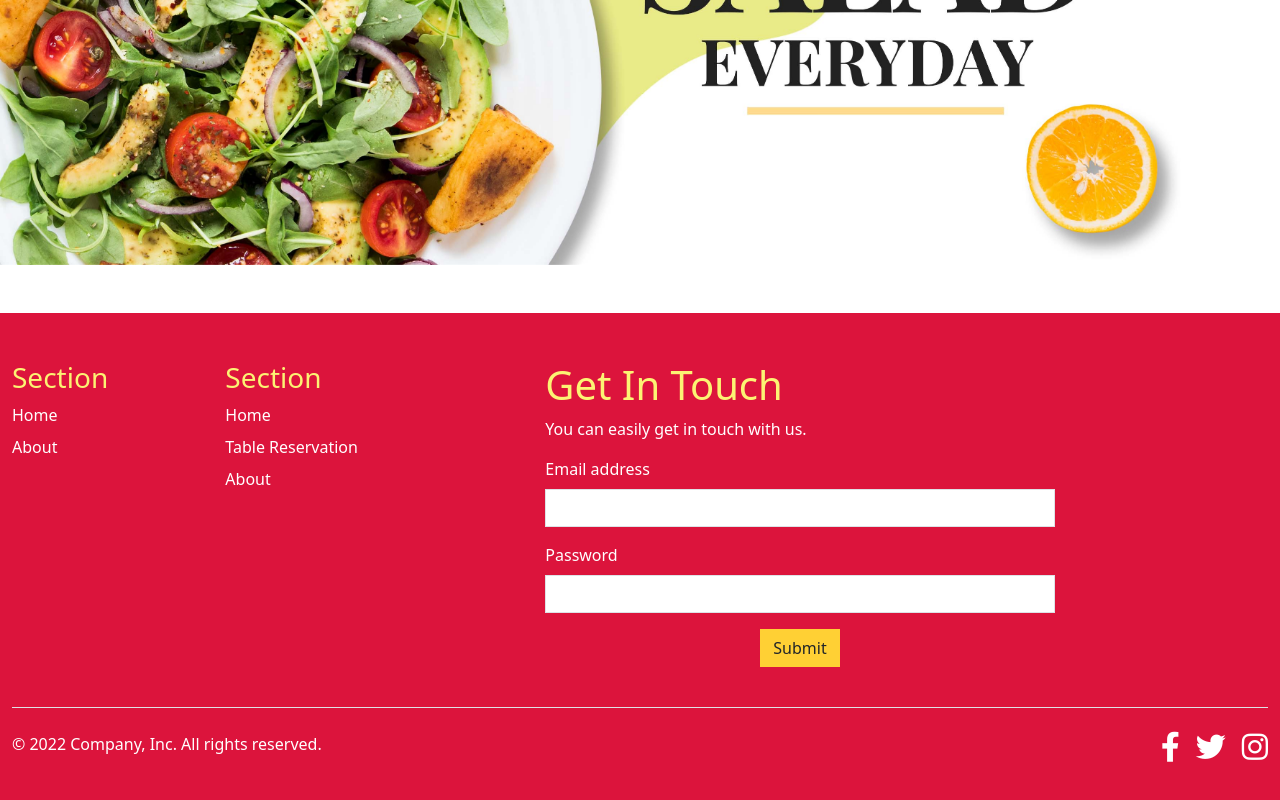
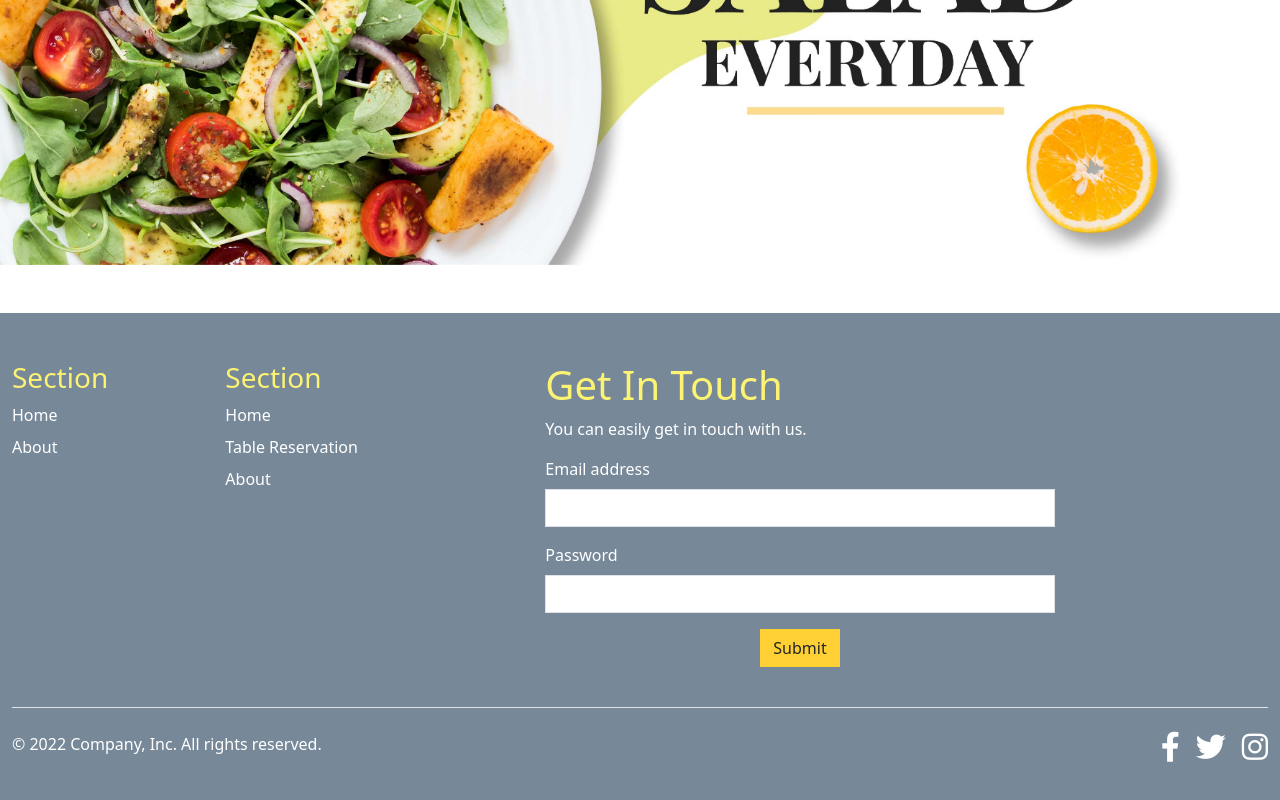
Before and after one commit to Hammas444/Burger-Web, a React (Vite) app: page /home in a window 1280 px wide. Shown: the part 2781-3581 px from the top of the page. Built offline with nearby package versions, Linux system fonts and the light colour scheme; a web font is replaced by a local one.

Commit message:
Update Footer.jsx

```diff
--- a/src/Components/Footer.jsx
+++ b/src/Components/Footer.jsx
@@ -4,7 +4,7 @@
 
 const Footer = () => {
   return (
-    <div className="container-fluid" style={{ backgroundColor: 'crimson' }}>
+    <div className="container-fluid" style={{ backgroundColor: 'lightslategrey' }}>
       <footer className="py-5">
         <div className="row">
           <div className="col-6 col-md-2 mb-3">
```
